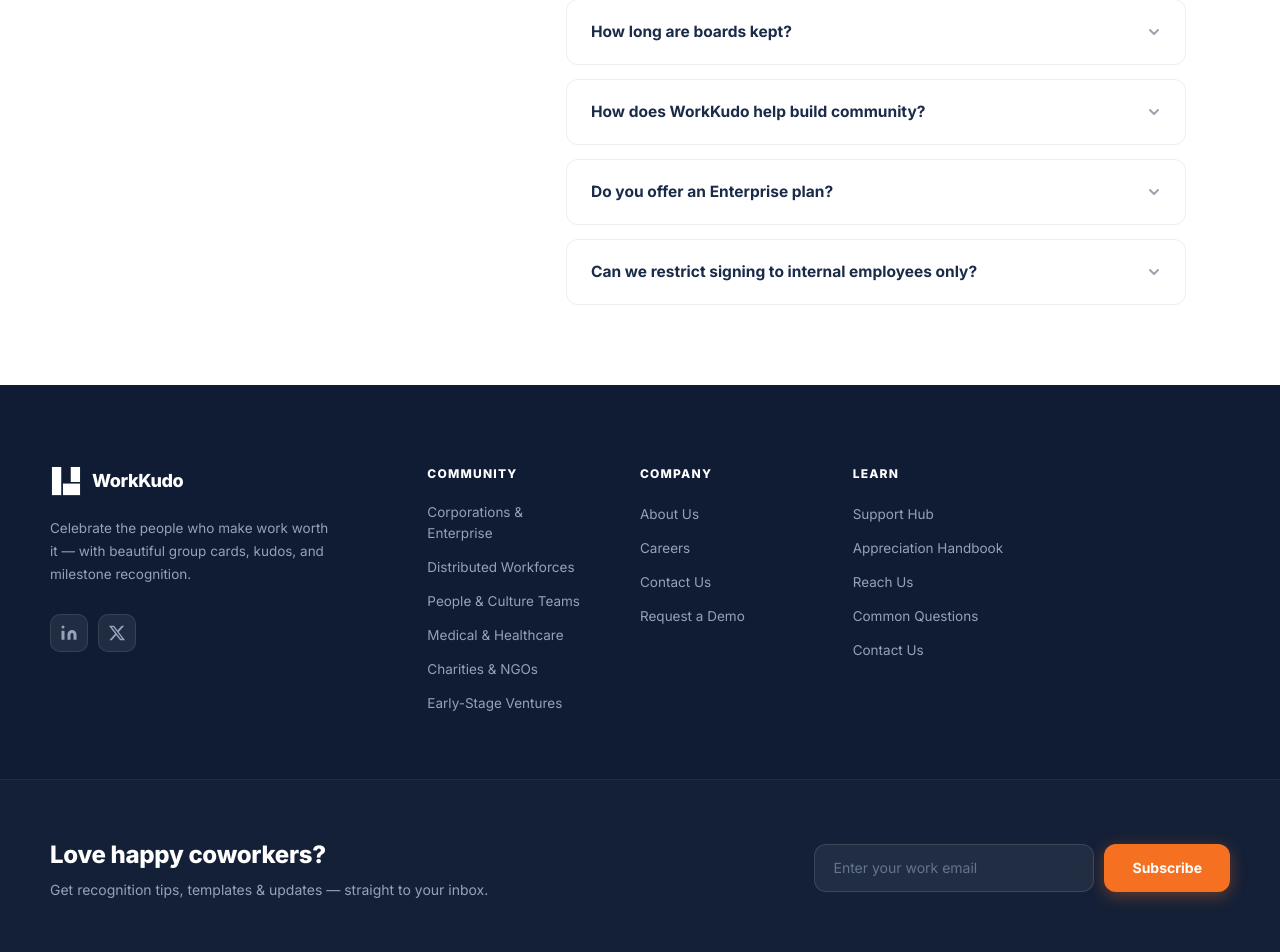
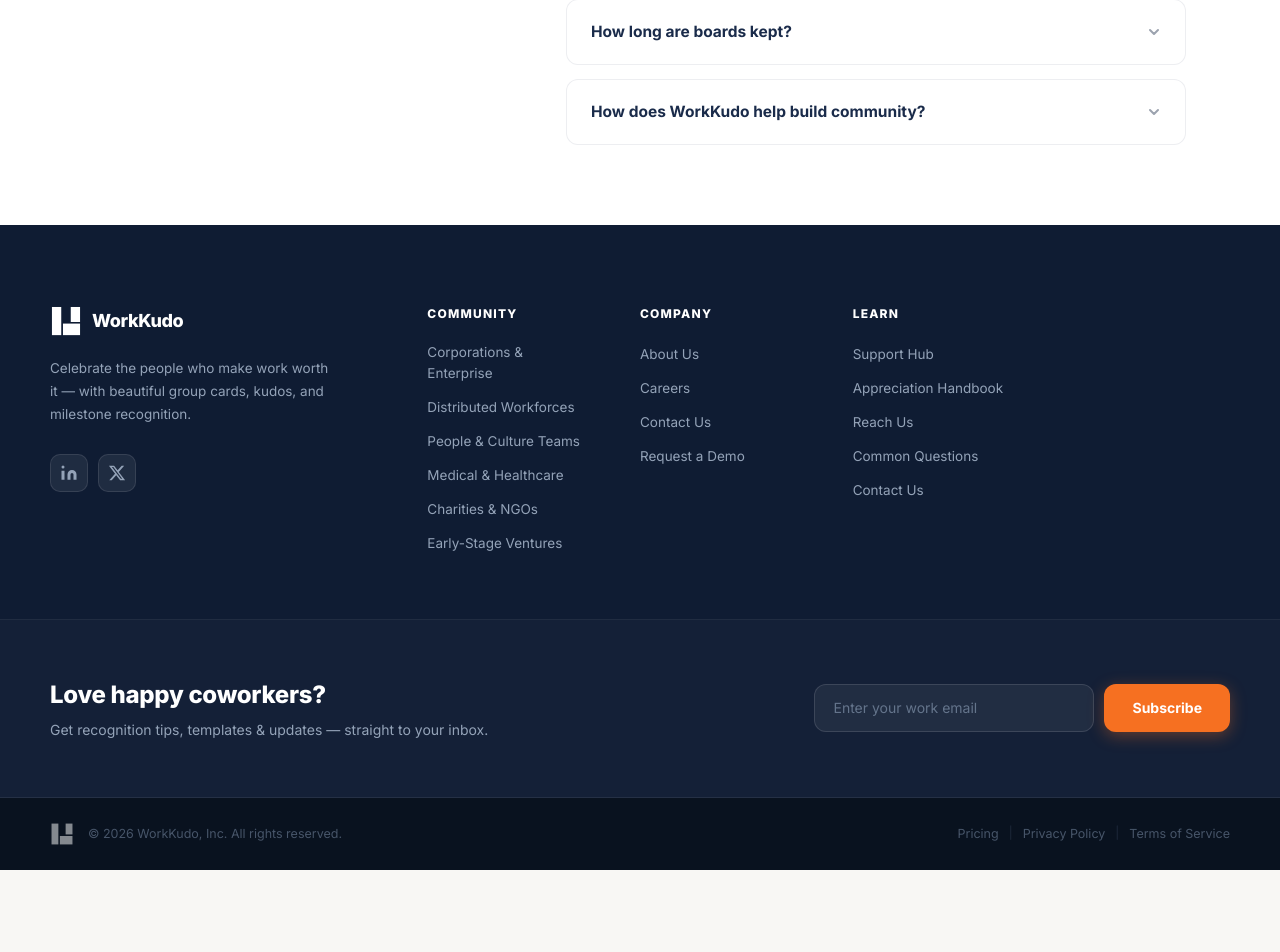
Before and after one commit to codecurser/WorkKudo, a React (Vite) app: page / in a window 1280 px wide. Shown: the part 5169-6121 px from the top of the page. After the commit the page ends 6039 px from the top, so only its background shows below. Built offline with nearby package versions, Linux system fonts and the light colour scheme.

Commit message:
chore: remove enterprise questions from FAQ

```diff
--- a/src/components/FAQ/FAQ.jsx
+++ b/src/components/FAQ/FAQ.jsx
@@ -37,14 +37,6 @@ const FAQ_DATA = [
   {
     q: "How does WorkKudo help build community?",
     a: "WorkKudo fosters community by creating shared experiences, such as welcome boards for new hires and milestone celebrations, making every employee feel genuinely connected across departments."
-  },
-  {
-    q: "Do you offer an Enterprise plan?",
-    a: "Yes. Our Enterprise plan offers dedicated support, customized onboarding, and advanced controls designed for large organizations."
-  },
-  {
-    q: "Can we restrict signing to internal employees only?",
-    a: "Yes. With enterprise permissions, you can lock board access to verified corporate email domains so only your internal employees can view and contribute."
   }
 ];
 
```
